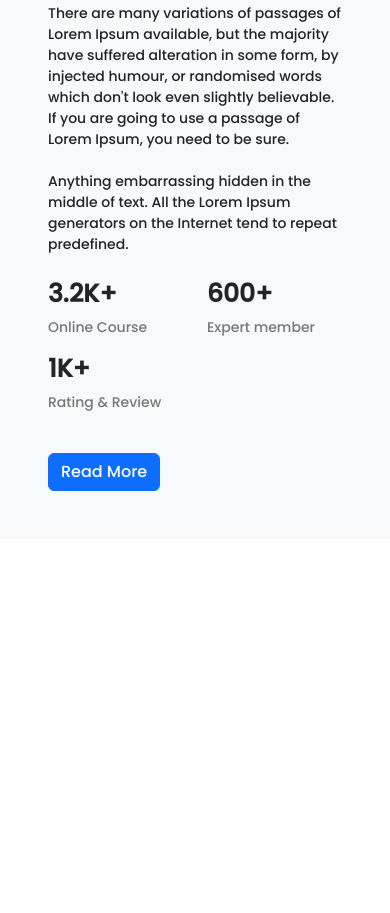
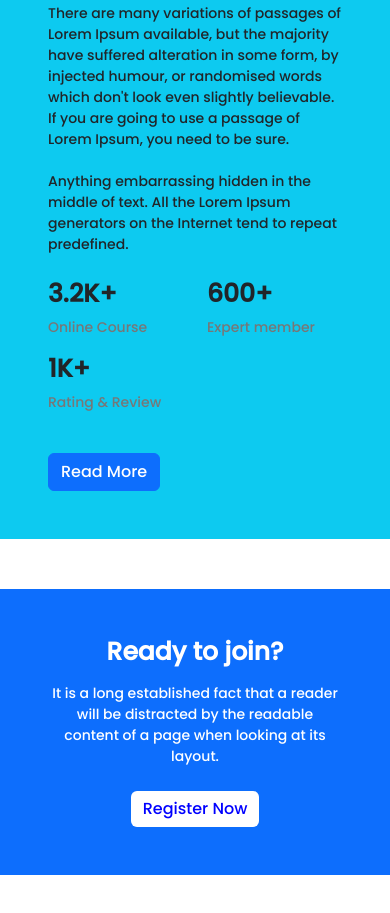
Before and after one commit to SMRahaman/esho-shikhi-bootstrap, a plain HTML site: page index.html in a window 390 px wide. Shown: the part 3136-4049 px from the top of the page. Before the commit the page ends 3725 px from the top, so only its background shows below. Drawn offline with nearby package versions, Linux system fonts and the light colour scheme.

Commit message:
resigter section done

```diff
--- a/css/style.css
+++ b/css/style.css
@@ -108,6 +108,26 @@ section {
 
 }
 
+.register-sec-text h1 {
+
+    color: white;
+    font-size: 45px;
+    font-weight: 600;
+}
+
+.register-sec-text p {
+
+    color: white;
+    font-size: 14px;
+    font-weight: 400;
+}
+
+.register-button {
+
+    text-align: end;
+}
+
+
 
 
 
@@ -156,6 +176,24 @@ section {
 
         font-size: 35px;
     }
+
+    .register-sec-text {
+
+        text-align: center;
+    }
+
+
+    .register-sec-text h1 {
+
+        font-size: 35px;
+    }
+
+
+    .register-button {
+
+        text-align: center;
+    }
+
 
 
 
@@ -227,6 +265,22 @@ section {
         font-size: 25px;
     }
 
+    .register-sec-text {
+
+        text-align: center;
+    }
+
+
+    .register-sec-text h1 {
+
+        font-size: 25px;
+    }
+
+    .register-button {
+
+        text-align: center;
+    }
+
 
 
 
--- a/index.html
+++ b/index.html
@@ -223,7 +223,7 @@
     </section>
     <!-- coures section End -->
     <!-- elearing institute section start -->
-    <section class=" container bg-light">
+    <section class=" container bg-info">
         <div class="row align-items-center justify-content-center ">
             <div class="col-lg-5 col-md-5 col-sm-12 p-0 ">
                 <img src="images/working.png" class="img-fluid work-img" alt="">
@@ -258,6 +258,28 @@
         </div>
     </section>
     <!-- elearing institute section End -->
+    <!-- Register section Start -->
+    <section class="container bg-primary px-5 py-5">
+        <div class="row align-items-center justify-content-end">
+            <div class=" col-lg-6">
+                <div class="register-sec-text">
+                    <h1 class="mb-3">Ready to join?</h1>
+                    <p>It is a long established fact that a reader will be distracted by the readable
+                        content of a page
+                        when
+                        looking at its layout.</p>
+                </div>
+            </div>
+            <div class="col-lg-6">
+                <div class="register-button">
+                    <button class="btn btn-primary mt-2"
+                        style="background-color:white; border:none; color:blue">Register
+                        Now</button>
+                </div>
+            </div>
+        </div>
+    </section>
+    <!-- Register section End -->
     <section></section>
     <!-- Bootstrap JS link -->
     <script src="https://cdn.jsdelivr.net/npm/bootstrap@5.2.0/dist/js/bootstrap.bundle.min.js"></script>
```
